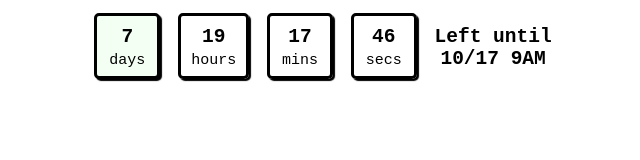
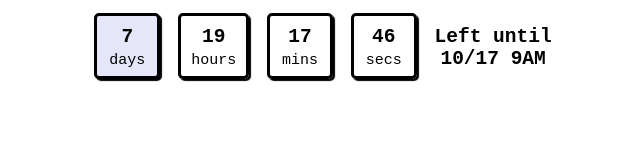
Before and after one commit to Yunzhen-personal/countdown1, a plain HTML site: page index.html in a window 1280 px wide. Shown: the whole page, without its empty margins (312-952 px from the left). Drawn offline with Linux system fonts and the light colour scheme.

Commit message:
Update index.html
change background color

```diff
--- a/index.html
+++ b/index.html
@@ -36,7 +36,7 @@
             font-weight: lighter;
         }
         #days {
-            background-color: #f3fff3;
+            background-color: #E6E6FA;
         }
     </style>
 </head>
```
